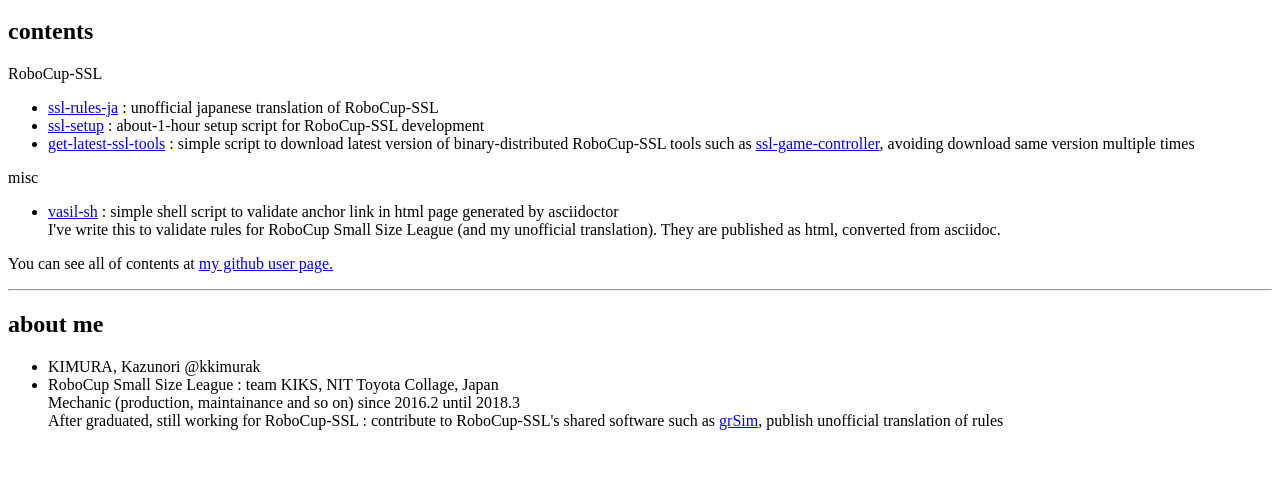
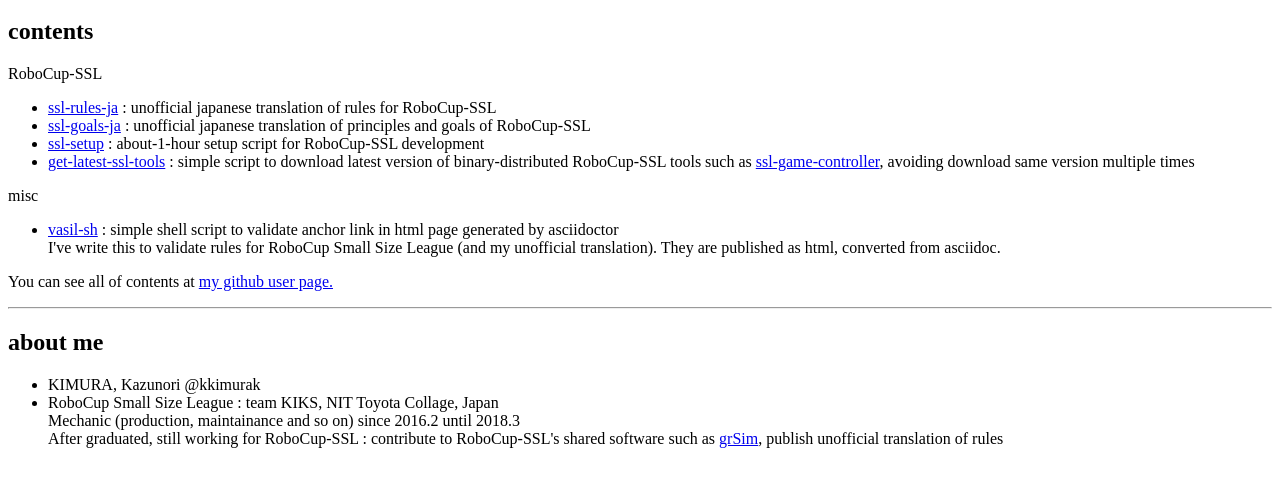
Before and after one commit to kkimurak/kkimurak.github.io, a plain HTML site: page en/index.html in a window 1280 px wide. Shown: the part 100-586 px from the top of the page. Drawn offline with Linux system fonts and the light colour scheme.

Commit message:
add ssl-goals-ja

```diff
--- a/en/index.html
+++ b/en/index.html
@@ -11,7 +11,8 @@
     <h2>contents</h2>
     <p>RoboCup-SSL</p>
     <ul>
-        <li><a href="https://kkimurak.github.io/ssl-rules-jp">ssl-rules-ja</a> : unofficial japanese translation of RoboCup-SSL</li>
+        <li><a href="https://kkimurak.github.io/ssl-rules-jp">ssl-rules-ja</a> : unofficial japanese translation of rules for RoboCup-SSL</li>
+        <li><a href="https://kkimurak.github.io/ssl-goals-ja">ssl-goals-ja</a> : unofficial japanese translation of principles and goals of RoboCup-SSL</li>
         <li><a href="https://github.com/kkimurak/ssl-setup">ssl-setup</a> : about-1-hour setup script for RoboCup-SSL development</li>
         <li><a href="https://github.com/kkimurak/get-latest-ssl-tools">get-latest-ssl-tools</a> : simple script to download latest version of binary-distributed RoboCup-SSL tools such as <a href="https://github.com/robocup-ssl/ssl-game-controller">ssl-game-controller</a>, avoiding download same version multiple times</li>
     </ul>
```
Also changed, not shown: index.html (+1 -0 lines).
